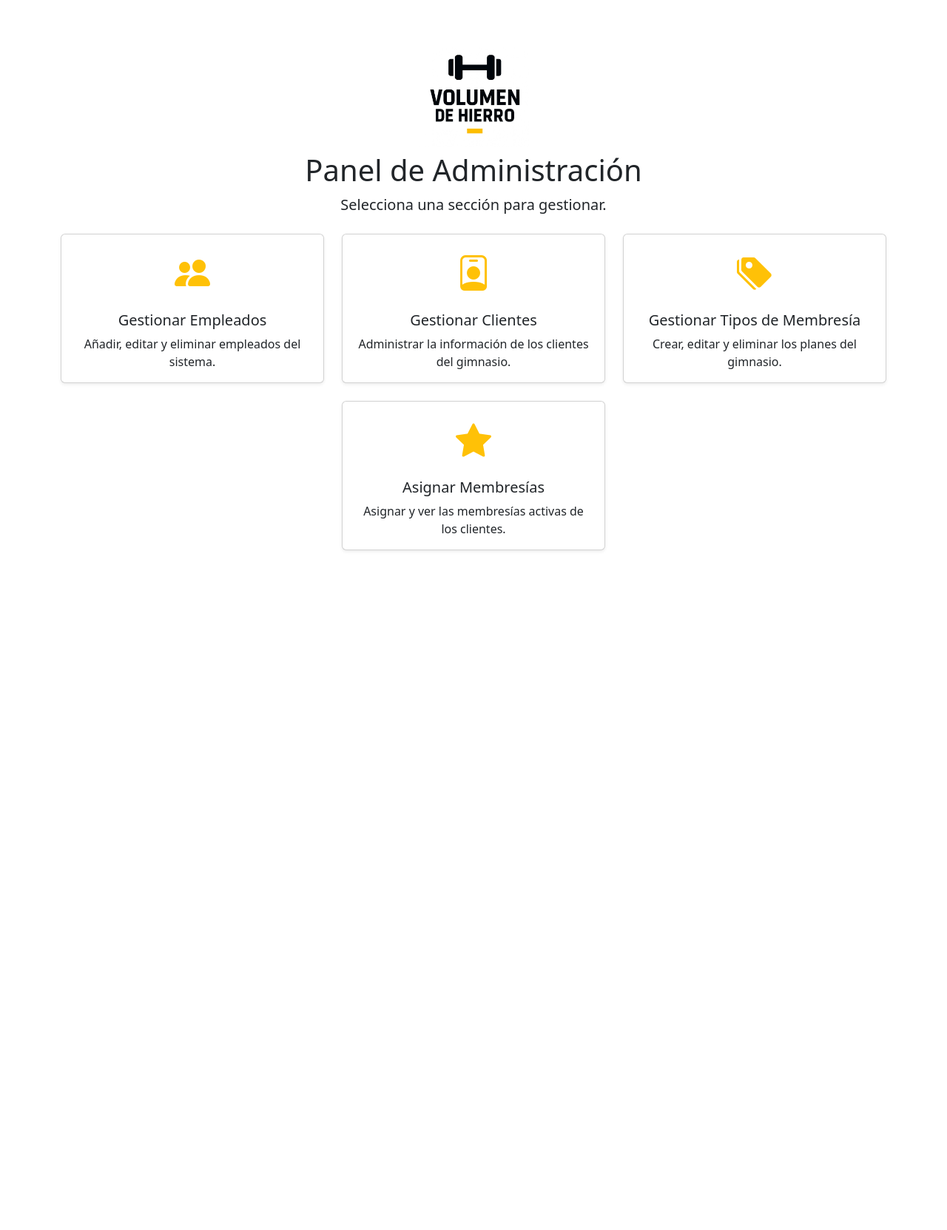
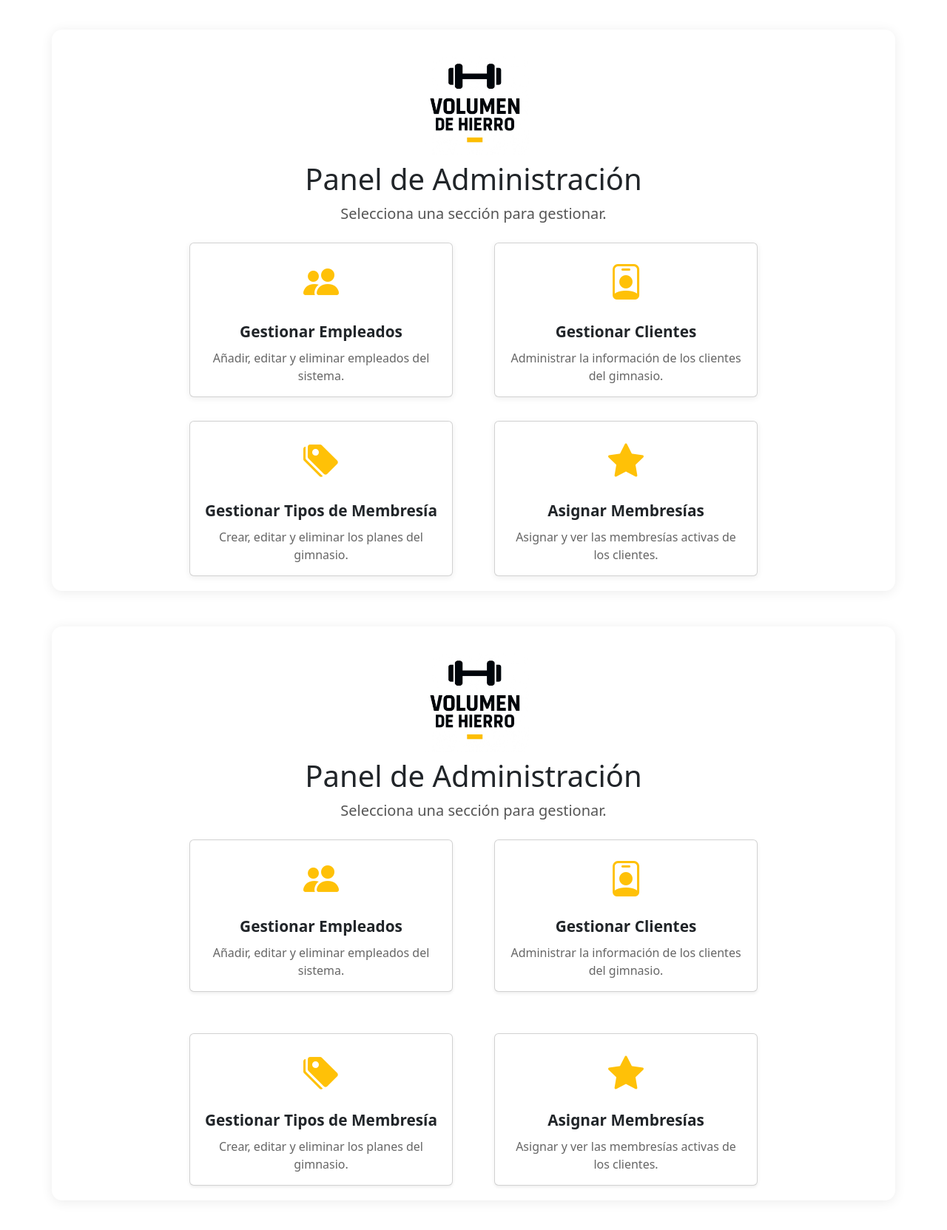
Before and after one commit to Tom02-117/volumen, a PHP site: page /admin/index.php in a window 1280 px wide. Shown: the whole page at 74% size. Before the commit the page ends 745 px from the top, so only its background shows below. Run offline with PHP 8.4, Linux system fonts and the light colour scheme.

Commit message:
Update index.php

```diff
--- a/public/admin/index.php
+++ b/public/admin/index.php
@@ -1,7 +1,151 @@
 <!DOCTYPE html>
 <html lang="es">
 
+<head><!DOCTYPE html>
+<html lang="es">
+
 <head>
+    <meta charset="UTF-8">
+    <meta name="viewport" content="width=device-width, initial-scale=1.0">
+    <title>Panel de Administración - Volumen de Hierro</title>
+    <link rel="stylesheet" href="https://cdn.jsdelivr.net/npm/bootstrap-icons@1.11.3/font/bootstrap-icons.min.css">
+    <style>
+        body {
+            background: #f8f9fa;
+            font-family: 'Segoe UI', Arial, sans-serif;
+        }
+        .container {
+            max-width: 1100px;
+            margin: 40px auto;
+            padding: 20px;
+            background: #fff;
+            border-radius: 14px;
+            box-shadow: 0 2px 16px rgba(0,0,0,0.08);
+        }
+        .text-center {
+            text-align: center;
+        }
+        .mb-4 { margin-bottom: 2rem; }
+        .mt-2 { margin-top: 0.5rem; }
+        .lead { font-size: 1.2rem; color: #555; }
+        .row {
+            display: flex;
+            flex-wrap: wrap;
+            gap: 2rem;
+            justify-content: center;
+        }
+        .col-md-4 {
+            flex: 1 1 260px;
+            max-width: 300px;
+            min-width: 260px;
+        }
+        .card-link {
+            text-decoration: none;
+            color: inherit;
+        }
+        .card {
+            background: #fff;
+            border-radius: 12px;
+            box-shadow: 0 2px 8px rgba(0,0,0,0.07);
+            transition: transform 0.2s, box-shadow 0.2s;
+            height: 100%;
+            display: flex;
+            flex-direction: column;
+            justify-content: center;
+        }
+        .card:hover {
+            transform: translateY(-5px) scale(1.03);
+            box-shadow: 0 6px 24px rgba(0,0,0,0.12);
+        }
+        .card-body {
+            padding: 2rem 1.2rem;
+        }
+        .card-title {
+            margin-top: 1.2rem;
+            font-size: 1.3rem;
+            font-weight: 600;
+            color: #333;
+        }
+        .card-text {
+            color: #666;
+            font-size: 1rem;
+            margin-top: 0.7rem;
+        }
+        img {
+            border-radius: 8px;
+        }
+        @media (max-width: 900px) {
+            .row { gap: 1rem; }
+            .col-md-4 { max-width: 100%; min-width: 220px; }
+        }
+        @media (max-width: 600px) {
+            .container { padding: 8px; }
+            .row { flex-direction: column; gap: 1rem; }
+        }
+    </style>
+</head>
+
+<body>
+    <div class="container">
+        <div class="text-center mb-4">
+            <img src="../img/logo.png" alt="Logo" width="150">
+            <h1 class="mt-2">Panel de Administración</h1>
+            <p class="lead">Selecciona una sección para gestionar.</p>
+        </div>
+
+        <div class="row">
+            <div class="col-md-4">
+                <a href="empleados.php" class="card-link">
+                    <div class="card">
+                        <div class="card-body text-center">
+                            <i class="bi bi-people-fill" style="font-size: 3rem; color: #ffc107;"></i>
+                            <h5 class="card-title">Gestionar Empleados</h5>
+                            <p class="card-text">Añadir, editar y eliminar empleados del sistema.</p>
+                        </div>
+                    </div>
+                </a>
+            </div>
+
+            <div class="col-md-4">
+                <a href="clientes.php" class="card-link">
+                    <div class="card">
+                        <div class="card-body text-center">
+                            <i class="bi bi-person-badge" style="font-size: 3rem; color: #ffc107;"></i>
+                            <h5 class="card-title">Gestionar Clientes</h5>
+                            <p class="card-text">Administrar la información de los clientes del gimnasio.</p>
+                        </div>
+                    </div>
+                </a>
+            </div>
+
+            <div class="col-md-4">
+                <a href="membresias.php" class="card-link">
+                    <div class="card">
+                        <div class="card-body text-center">
+                            <i class="bi bi-tags-fill" style="font-size: 3rem; color: #ffc107;"></i>
+                            <h5 class="card-title">Gestionar Tipos de Membresía</h5>
+                            <p class="card-text">Crear, editar y eliminar los planes del gimnasio.</p>
+                        </div>
+                    </div>
+                </a>
+            </div>
+
+            <div class="col-md-4">
+                <a href="administrar_membresias.php" class="card-link">
+                    <div class="card">
+                        <div class="card-body text-center">
+                            <i class="bi bi-star-fill" style="font-size: 3rem; color: #ffc107;"></i>
+                            <h5 class="card-title">Asignar Membresías</h5>
+                            <p class="card-text">Asignar y ver las membresías activas de los clientes.</p>
+                        </div>
+                    </div>
+                </a>
+            </div>
+        </div>
+    </div>
+</body>
+
+</html>
     <meta charset="UTF-8">
     <meta name="viewport" content="width=device-width, initial-scale=1.0">
     <title>Panel de Administración - Volumen de Hierro</title>
@@ -80,4 +224,5 @@
     <script src="https://cdn.jsdelivr.net/npm/bootstrap@5.3.3/dist/js/bootstrap.bundle.min.js"></script>
 </body>
 
+
 </html>
```
